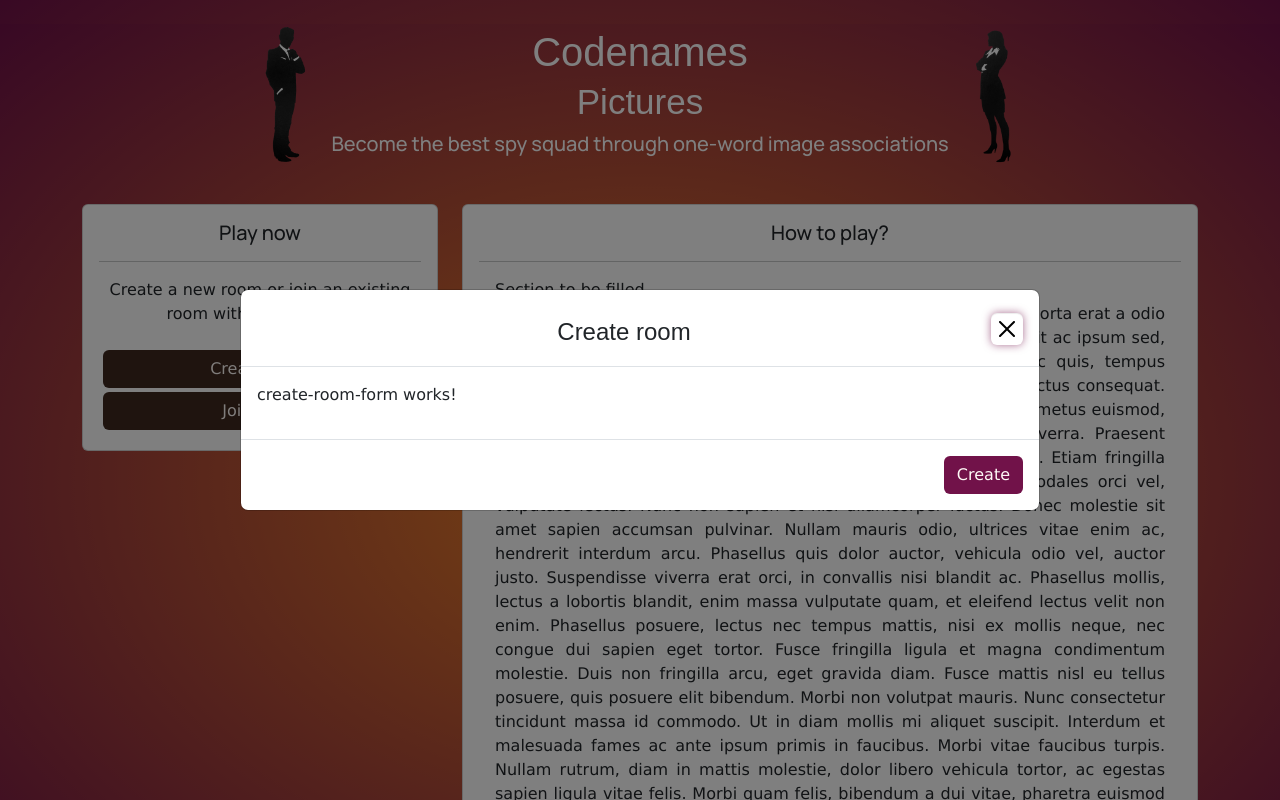
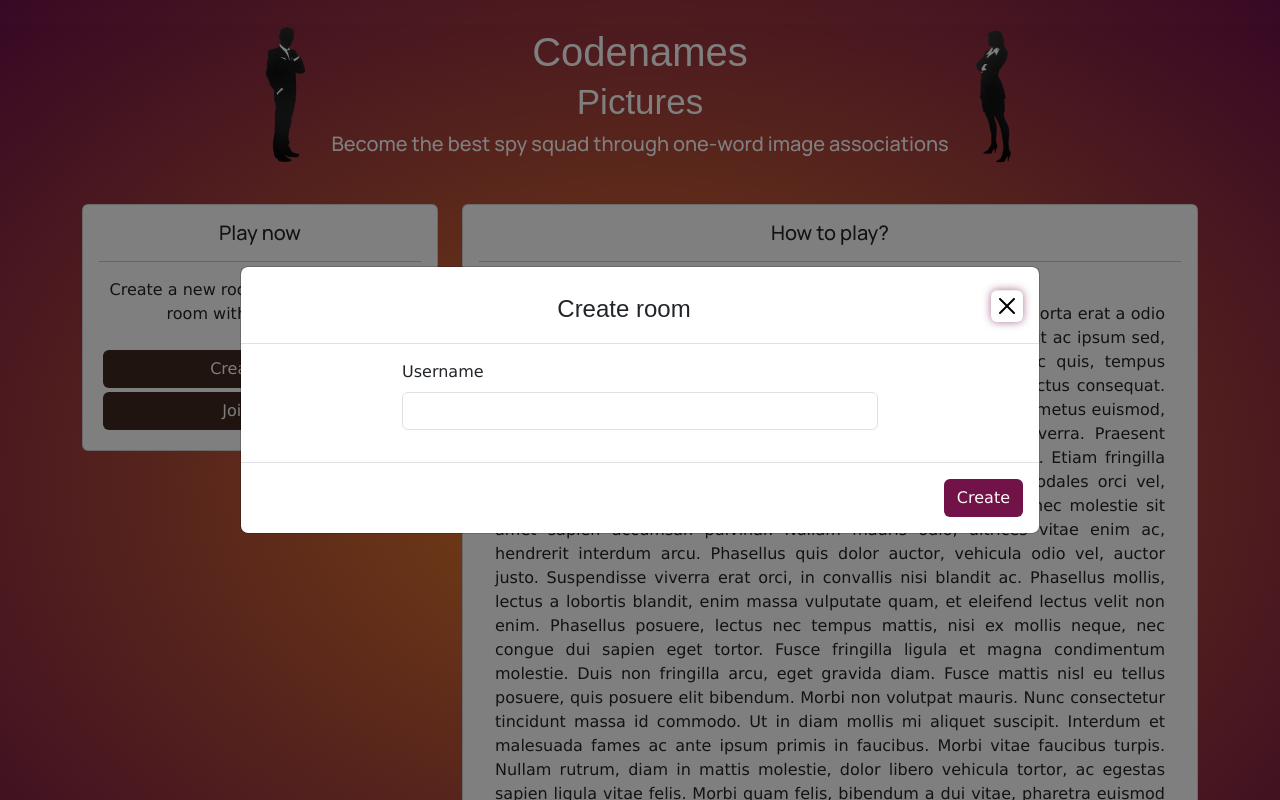
Before and after one commit to Redd-15/Codenames-Pictures, an Angular app in the folder codenames/: page / in a window 1280 px wide. Both pictures are taken after a click on the button "Create room". Shown: the top 800 px of the page. Built offline with nearby package versions, Linux system fonts and the light colour scheme; a web font is replaced by a local one.

Commit message:
Embedded forms created

```diff
--- a/codenames/src/app/create-room-form/create-room-form.component.html
+++ b/codenames/src/app/create-room-form/create-room-form.component.html
@@ -1 +1,11 @@
-<p>create-room-form works!</p>
+<form [formGroup]="form">
+  <div class="mb-3">
+    <label for="username" class="form-label">Username</label>
+    <input id="username" formControlName="username" class="form-control" />
+    <div *ngIf="username?.invalid && (username?.dirty || username?.touched)" class="text-danger error-message ps-1">
+      <small *ngIf="username?.errors?.['required']">Username is required. </small>
+      <small *ngIf="username?.errors?.['minlength']">Minimum 3 characters. </small>
+      <small *ngIf="username?.errors?.['pattern']">Alphanumeric characters only.</small>
+    </div>
+  </div>
+</form>
--- a/codenames/src/app/create-room-form/create-room-form.component.ts
+++ b/codenames/src/app/create-room-form/create-room-form.component.ts
@@ -1,12 +1,40 @@
-import { Component } from '@angular/core';
+import { Component, inject } from '@angular/core';
+import { ModalContent } from '../model/modal-content';
+import { FormBuilder, FormsModule, ReactiveFormsModule, Validators } from '@angular/forms';
+import { CommonModule } from '@angular/common';
 
 @Component({
   selector: 'app-create-room-form',
   standalone: true,
-  imports: [],
+  imports: [FormsModule, ReactiveFormsModule, CommonModule],
   templateUrl: './create-room-form.component.html',
   styleUrl: './create-room-form.component.css'
 })
-export class CreateRoomFormComponent {
+export class CreateRoomFormComponent implements ModalContent {
+ formBuilder = inject(FormBuilder);
+   form = this.formBuilder.group({
+     username: [
+       '',
+       [
+         Validators.required,
+         Validators.minLength(3),
+         Validators.pattern('^[a-zA-Z0-9]+$') // Alphanumeric only
+       ]
+     ]
+   });
+
+   get username() {
+     return this.form.get('username');
+   }
+
+   submit = () => {
+     if (this.form.valid) {
+       console.log('Form data:', this.form.value);
+       return true;
+     } else {
+       console.log('Form invalid');
+       return false;
+     }
+   };
 
 }
--- a/codenames/src/app/join-room-form/join-room-form.component.html
+++ b/codenames/src/app/join-room-form/join-room-form.component.html
@@ -1 +1,19 @@
-<p>join-room-form works!</p>
+<form [formGroup]="form">
+  <div class="mb-3">
+    <label for="roomId" class="form-label">Room ID</label>
+    <input id="roomId" formControlName="roomId" class="form-control" />
+    <div *ngIf="roomId?.invalid && (roomId?.dirty || roomId?.touched)" class="text-danger error-message ps-1">
+      <small *ngIf="roomId?.errors?.['required']">Room ID is required.</small>
+      <small *ngIf="roomId?.errors?.['pattern']">Numeric characters only.</small>
+    </div>
+  </div>
+  <div class="mb-3">
+    <label for="username" class="form-label">Username</label>
+    <input id="username" formControlName="username" class="form-control" />
+    <div *ngIf="username?.invalid && (username?.dirty || username?.touched)" class="text-danger error-message ps-1">
+      <small *ngIf="username?.errors?.['required']">Username is required. </small>
+      <small *ngIf="username?.errors?.['minlength']">Minimum 3 characters. </small>
+      <small *ngIf="username?.errors?.['pattern']">Alphanumeric characters only.</small>
+    </div>
+  </div>
+</form>
--- a/codenames/src/app/join-room-form/join-room-form.component.ts
+++ b/codenames/src/app/join-room-form/join-room-form.component.ts
@@ -1,12 +1,49 @@
-import { Component } from '@angular/core';
+import { Component, inject } from '@angular/core';
+import { ModalContent } from '../model/modal-content';
+import { FormBuilder, FormsModule, ReactiveFormsModule, Validators } from '@angular/forms';
+import { CommonModule } from '@angular/common';
 
 @Component({
   selector: 'app-join-room-form',
   standalone: true,
-  imports: [],
+  imports: [FormsModule, ReactiveFormsModule, CommonModule],
   templateUrl: './join-room-form.component.html',
   styleUrl: './join-room-form.component.css'
 })
-export class JoinRoomFormComponent {
+export class JoinRoomFormComponent implements ModalContent {
 
+  formBuilder = inject(FormBuilder);
+  form = this.formBuilder.group({
+    username: [
+      '',
+      [
+        Validators.required,
+        Validators.minLength(3),
+        Validators.pattern('^[a-zA-Z0-9]+$') // Alphanumeric only
+      ]
+    ],
+    roomId: [
+      '',
+      [
+        Validators.required,
+        Validators.pattern('^[0-9]+$') // Digits only
+      ]
+    ]
+  });
+
+  get username() {
+    return this.form.get('username');
+  }
+  get roomId() {
+    return this.form.get('roomId');
+  }
+  submit = () => {
+    if (this.form.valid) {
+      console.log('Form data:', this.form.value);
+      return true;
+    } else {
+      console.log('Form invalid');
+      return false;
+    }
+  };
 }
--- a/codenames/src/app/modal-window/modal-window.component.html
+++ b/codenames/src/app/modal-window/modal-window.component.html
@@ -7,8 +7,10 @@
   </div>
 </div>
 <div class="modal-body">
-  <ng-template #contentHost></ng-template>
+  <div class="container" style="max-width: 500px;">
+    <ng-template #contentHost></ng-template>
+  </div>
 </div>
 <div class="modal-footer" *ngIf="buttonText !== undefined">
-  <button type="button" class="btn btn-plum">{{buttonText}}</button>
+  <button type="button" class="btn btn-plum" (click)="onAction()">{{buttonText}}</button>
 </div>
--- a/codenames/src/app/modal-window/modal-window.component.ts
+++ b/codenames/src/app/modal-window/modal-window.component.ts
@@ -1,5 +1,5 @@
 import { CommonModule } from '@angular/common';
-import { AfterViewInit, Component, inject, Input, TemplateRef, Type, ViewChild, ViewContainerRef } from '@angular/core';
+import { AfterViewInit, Component, ComponentRef, EventEmitter, inject, Input, Output, TemplateRef, Type, ViewChild, ViewContainerRef } from '@angular/core';
 import { NgbActiveModal, NgbModal, NgbModalConfig } from '@ng-bootstrap/ng-bootstrap';
 
 @Component({
@@ -13,7 +13,7 @@
   @Input() title: string = 'Title';
   @Input() buttonText: string | undefined = undefined;
   @Input({required: true}) component!: Type<unknown>;
-
+  private embeddedComponentRef!: ComponentRef<any>;
 
   @ViewChild('contentHost', { read: ViewContainerRef }) contentHost!: ViewContainerRef;
 
@@ -21,6 +21,13 @@
 
   ngAfterViewInit(): void {
     this.contentHost.clear();
-    this.contentHost.createComponent(this.component);
+    this.embeddedComponentRef = this.contentHost.createComponent(this.component);
+  }
+
+  onAction() {
+    if (this.embeddedComponentRef?.instance?.submit) {
+      let success = this.embeddedComponentRef.instance.submit();
+      if(success) this.activeModal.close();
+    }
   }
 }
--- /dev/null
+++ b/codenames/src/app/model/modal-content.ts
@@ -0,0 +1,3 @@
+export interface ModalContent {
+  submit: () => boolean;
+}
--- a/codenames/src/app/services/modal.service.ts
+++ b/codenames/src/app/services/modal.service.ts
@@ -1,6 +1,7 @@
 import { Injectable, Type } from '@angular/core';
 import { NgbModal } from '@ng-bootstrap/ng-bootstrap';
 import { ModalWindowComponent } from '../modal-window/modal-window.component';
+import { ModalContent } from '../model/modal-content';
 
 @Injectable({
   providedIn: 'root'
@@ -8,7 +9,7 @@
 export class ModalService {
   constructor(private modalService: NgbModal) {}
 
-  open(title: string, component: Type<unknown>, buttonText: string | undefined = undefined) {
+  open(title: string, component: Type<ModalContent>, buttonText: string | undefined = undefined) {
     const modalRef = this.modalService.open(ModalWindowComponent, {
       centered: true,
       size: 'lg',
--- a/codenames/src/styles.css
+++ b/codenames/src/styles.css
@@ -25,6 +25,7 @@
   --blue: #82ace6;
   --red: #ca5e43;
   --grey: #ccb589;
+
   * {
     background-color: transparent;
   }
@@ -32,6 +33,12 @@
 
 h1, h2, h3, h4, h5, h6 {
   font-family: 'Manrope', 'Arial', sans-serif;
+}
+
+.error-message {
+  font-size: 11pt;
+  font-family: 'Arial', sans-serif;
+  color: var(--cherry);
 }
 
 .form-control:focus, .btn-close:focus {
```
